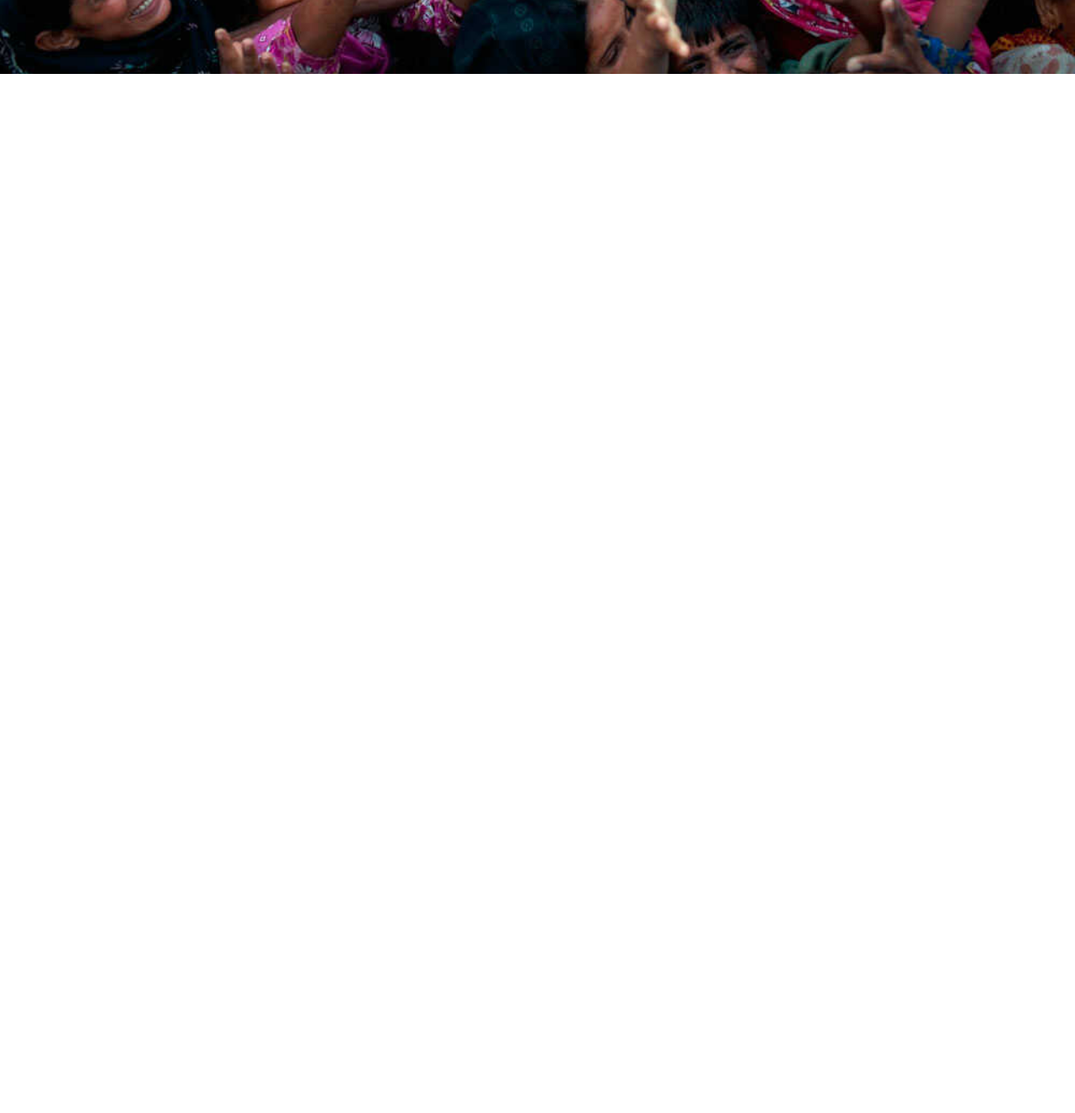
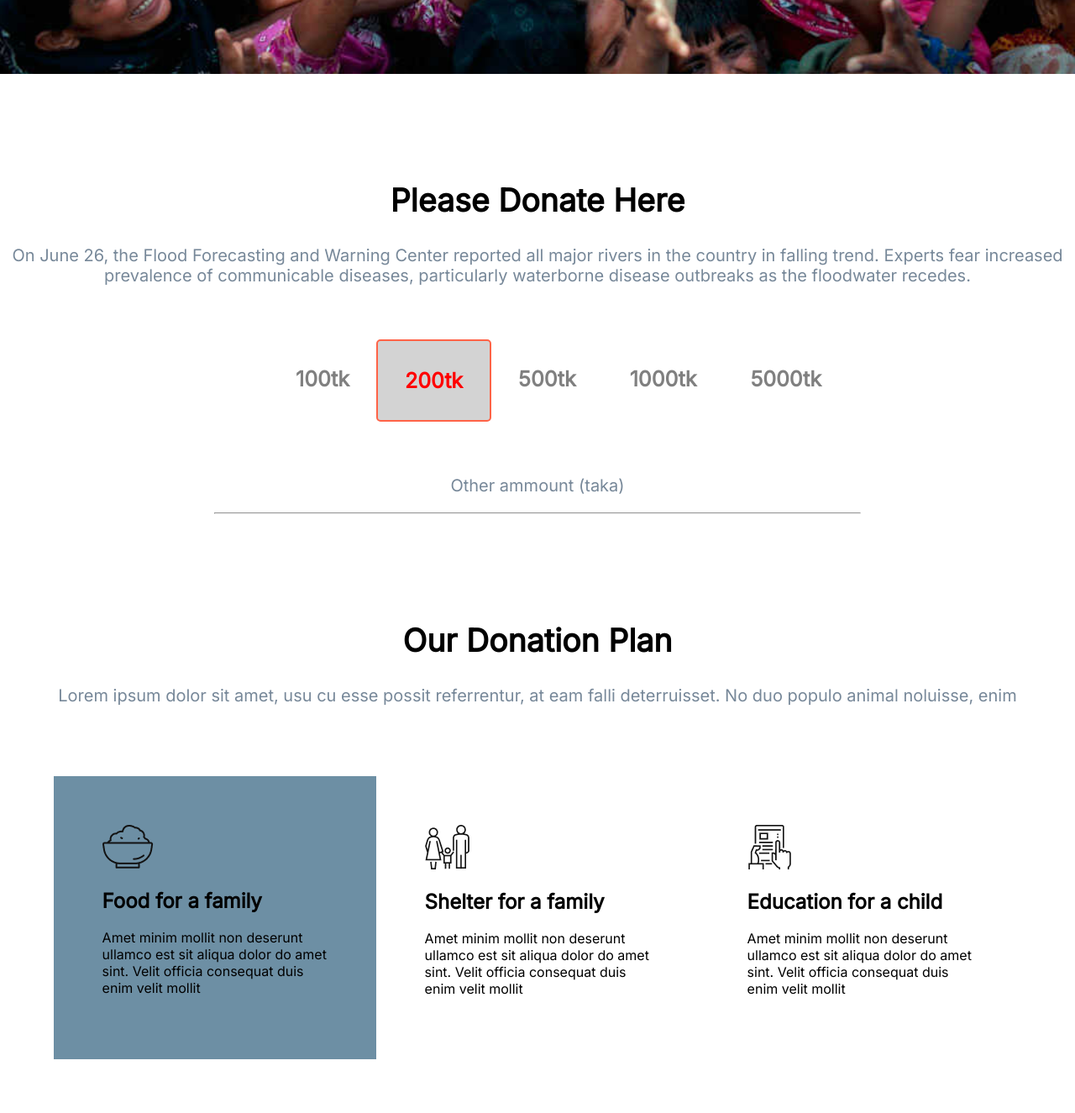
Before and after one commit to Avijit-Sarkar-Avi/Assignment_one, a plain HTML site: page index.html in a window 1280 px wide. Shown: the part 762-2087 px from the top of the page at 84% size. Before the commit the page ends 850 px from the top, so only its background shows below. Drawn offline with Linux system fonts and the light colour scheme.

Commit message:
middle add

```diff
--- a/index.html
+++ b/index.html
@@ -25,6 +25,65 @@
             <a href="https://www.bidyanondo.org/">Donate Please</a>
         </div>
     </section>
+
+    <section>
+        <div class="midfirst">
+            <h1>Please Donate Here</h1>
+            <p>On June 26, the Flood Forecasting and Warning Center reported all major rivers in the country in falling
+                trend. Experts fear increased prevalence of communicable diseases, particularly waterborne disease
+                outbreaks as the floodwater recedes.</p>
+        </div>
+
+        <div class="midsecond">
+            <div class="two">100tk</div>
+            <div class="two design">200tk</div>
+            <div class="two">500tk</div>
+            <div class="two">1000tk</div>
+            <div class="two">5000tk</div>
+        </div>
+
+        <div class="midfirst">
+            <p>Other ammount (taka)</p>
+            <hr>
+        </div>
+    </section>
+
+    <section>
+        <div class="midfirst">
+            <h1>Our Donation Plan</h1>
+            <p>Lorem ipsum dolor sit amet, usu cu esse possit referrentur, at eam falli
+                deterruisset. No duo populo animal noluisse, enim</p>
+        </div>
+
+        <div class="container">
+            <div class="third lightblue">
+                <img src="icons/food.png" alt="Food">
+                <h2>Food for a family</h2>
+                <p>Amet minim mollit non deserunt
+                    ullamco est sit aliqua dolor do amet
+                    sint. Velit officia consequat duis enim
+                    velit mollit</p>
+            </div>
+
+            <div class="third pick">
+                <img src="icons/shelter.png" alt="Shelter">
+                <h2>Shelter for a family</h2>
+                <p>Amet minim mollit non deserunt
+                    ullamco est sit aliqua dolor do amet
+                    sint. Velit officia consequat duis enim
+                    velit mollit</p>
+            </div>
+
+            <div class="third papay">
+                <img src="icons/Frame-1.png" alt="Frame">
+                <h2>Education for a child</h2>
+                <p>Amet minim mollit non deserunt
+                    ullamco est sit aliqua dolor do amet
+                    sint. Velit officia consequat duis enim
+                    velit mollit</p>
+            </div>
+        </div>
+    </section>
 </body>
 
 </html>
--- a/style.css
+++ b/style.css
@@ -4,6 +4,10 @@ html {
     margin: 0;
     height: 100%;
     padding: 0;
+}
+
+section {
+    margin-bottom: 10%;
 }
 
 a {
@@ -33,3 +37,50 @@ a {
 .top p {
     padding: 10%;
 }
+
+.midfirst {
+    text-align: center;
+    font-size: 25px;
+}
+
+.midfirst p {
+    color: lightslategray;
+    font-size: 20px;
+}
+
+hr {
+    width: 60%;
+}
+
+.midsecond {
+    display: flex;
+    font-weight: 700;
+    font-size: 25px;
+    color: gray;
+    margin: 5% 25%;
+    text-align: center;
+}
+
+.two {
+    padding: 5%;
+}
+
+.design {
+    color: red;
+    background-color: lightgrey;
+    border: 2px solid tomato;
+    border-radius: 5px;
+}
+
+.container {
+    display: flex;
+    padding: 5% 5%;
+}
+
+.third {
+    padding: 5%;
+}
+
+.lightblue {
+    background-color: rgba(107, 142, 163, 0.986);
+}
```
